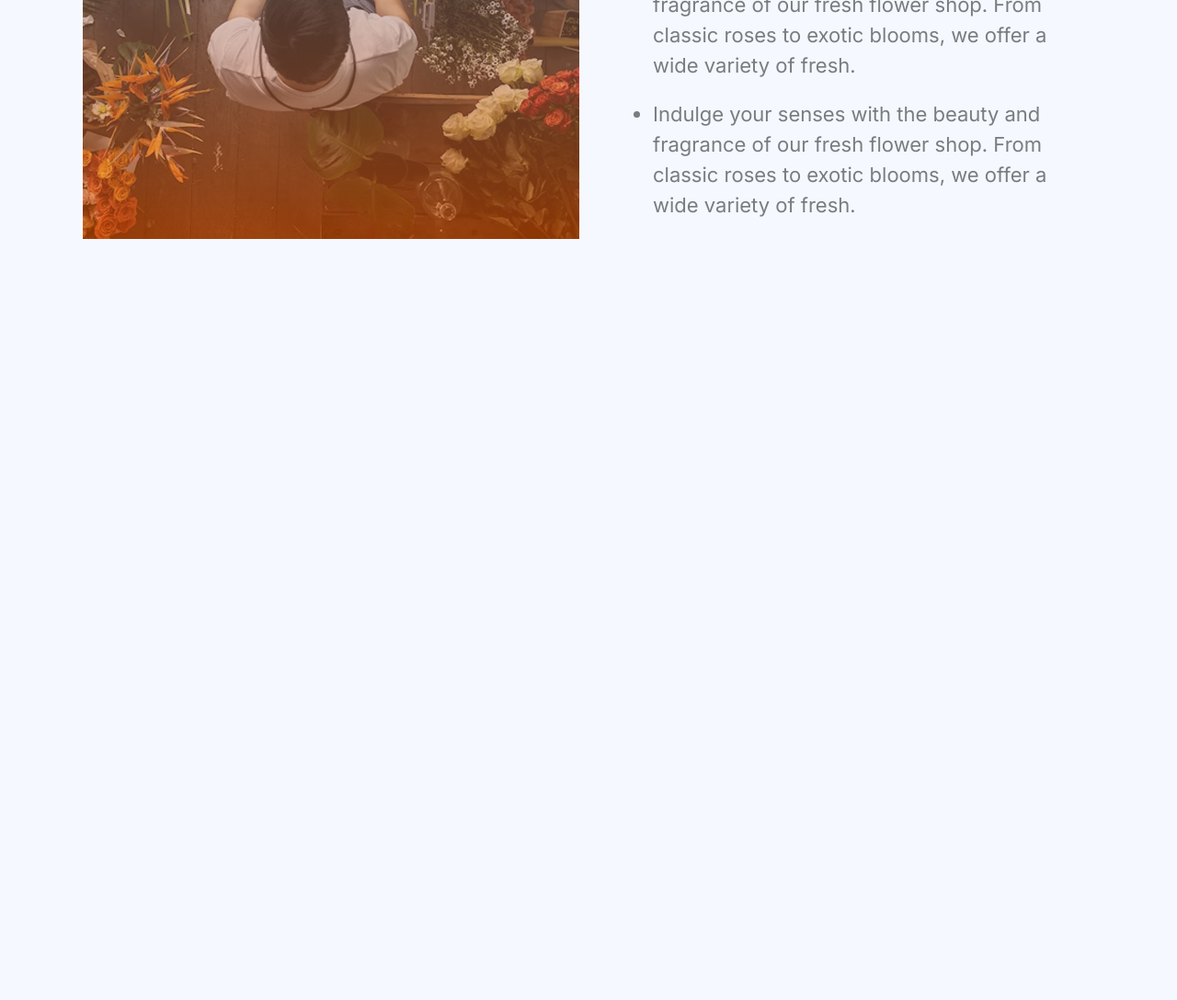
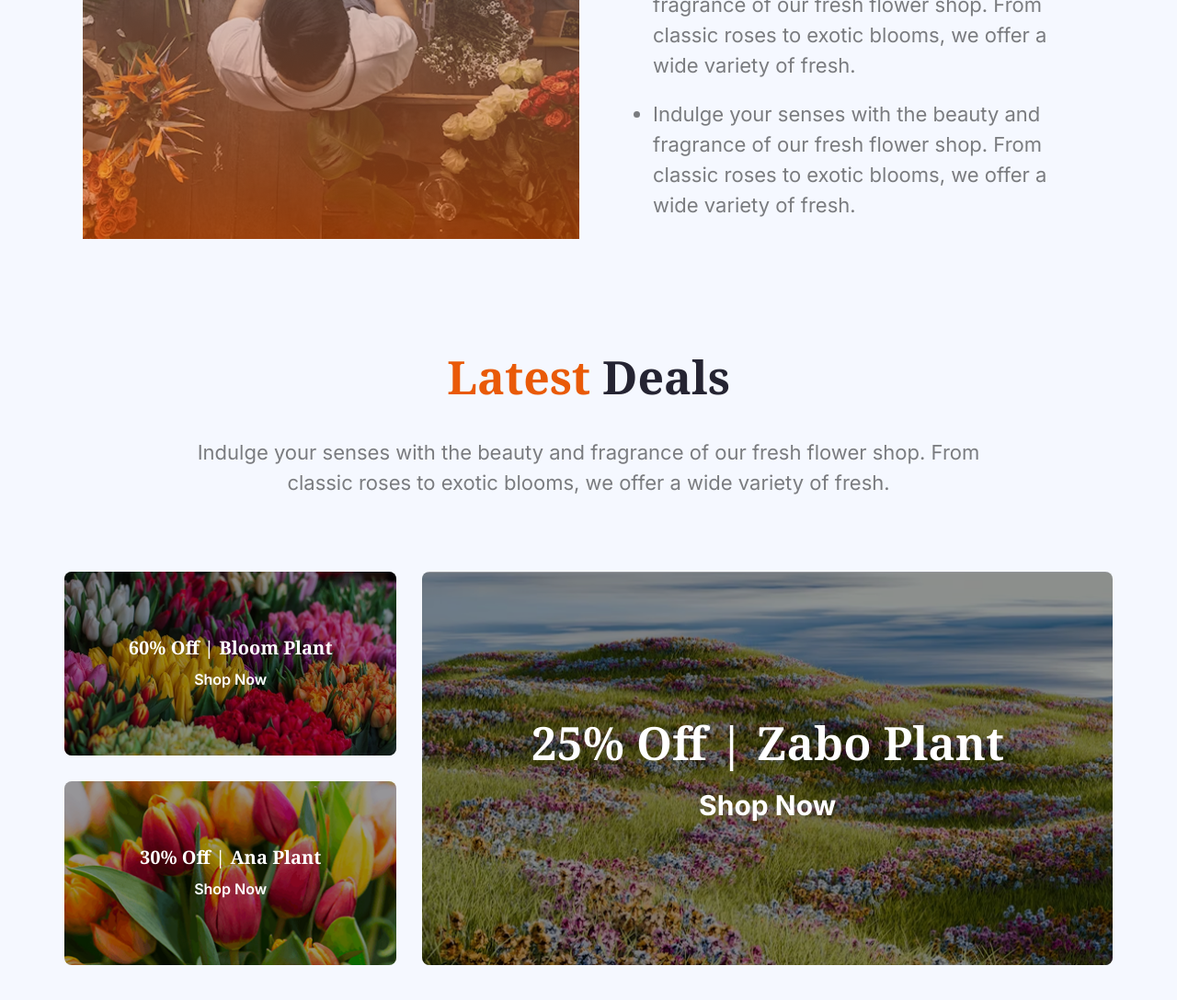
Before and after one commit to Saidulislam007/B12A02-Responsive-Flowers, a plain HTML site: page index.html in a window 1280 px wide. Shown: the part 2335-3423 px from the top of the page at 92% size. Before the commit the page ends 2595 px from the top, so only its background shows below. Drawn offline with Linux system fonts and the light colour scheme.

Commit message:
latest deals

```diff
--- a/index.html
+++ b/index.html
@@ -146,6 +146,40 @@
                 </ul>
             </div>
         </section>
+        <!--Latest  Deals-->
+
+        <section class="Latest-Deals-margin">
+            <div class="our-plants Latest-Deals">
+                <h1 class="our-plants-h"><span class="section-one-fresh-clr">Latest</span> Deals</h1>
+                <p class="our-plants-P">
+                    Indulge your senses with the beauty and fragrance of our fresh
+                    flower shop. From classic roses to exotic blooms, we offer a wide
+                    variety of fresh.
+                </p>
+            </div>
+            <div class="card-container">
+                <div class="promo-card" id="first-card">
+                    <div class="card-content">
+                        <h1>60% Off | Bloom Plant</h1>
+                        <a href="" class="shop-now">Shop Now</a>
+                    </div>
+                </div>
+
+                <div class="promo-card card-content-header" id="second-card">
+                    <div class="card-content">
+                        <h1 class="card-content-second">25% Off | Zabo Plant</h1>
+                        <a href="" class="shop-now card-content-shop card-content-shop-3 ">Shop Now</a>
+                    </div>
+                </div>
+
+                <div class="promo-card" id="third-card">
+                    <div class="card-content">
+                        <h1>30% Off | Ana Plant</h1>
+                        <a href="" class="shop-now">Shop Now</a>
+                    </div>
+                </div>
+            </div>
+        </section>
 
 
 
--- a/style.css
+++ b/style.css
@@ -273,3 +273,125 @@ nav {
     list-style-type: disc;
     padding-left: 20px;
 }
+
+/* --- Latest Deals Section --- */
+.Latest-Deals-margin {
+    margin-top: 120px;
+    margin-bottom: 120px;
+    padding: 0 20px;
+}
+
+.Latest-Deals {
+    width: 100%;
+    max-width: 1140px;
+    margin: 0 auto 40px;
+    padding: 0;
+    text-align: center;
+    display: flex;
+    flex-direction: column;
+    align-items: center;
+    justify-content: center;
+    gap: 16px;
+}
+
+.card-container {
+    display: grid;
+    grid-template-columns: repeat(3, 1fr);
+    grid-auto-rows: 200px;
+    gap: 28px;
+    min-height: 420px;
+    max-width: 1140px;
+    width: 100%;
+    margin: 0 auto;
+}
+
+.promo-card {
+    height: 100%;
+    position: relative;
+    background-size: cover;
+    background-position: center;
+    border-radius: 8px;
+    overflow: hidden;
+    display: flex;
+    justify-content: center;
+    align-items: center;
+    text-align: center;
+}
+
+.promo-card::before {
+    content: '';
+    position: absolute;
+    top: 0;
+    left: 0;
+    width: 100%;
+    height: 100%;
+    background-color: rgba(0, 0, 0, 0.4);
+    z-index: 1;
+}
+
+#first-card {
+    background-image: url("./assets/deal-bloom.png");
+    grid-column: 1;
+    grid-row: 1;
+}
+
+#second-card {
+    background-image: url("./assets/deal-zabo.png");
+    grid-column: 2 / span 2;
+    grid-row: 1 / span 2;
+    height: calc(2 * 200px + 28px);
+}
+
+#third-card {
+    background-image: url("./assets/deal-ana.png");
+    grid-column: 1;
+    grid-row: 2;
+}
+
+.card-content {
+    position: relative;
+    z-index: 2;
+    padding: 15px;
+}
+
+.card-content h1 {
+    color: rgb(255, 255, 255);
+    font-family: "Noto Serif", serif;
+    font-size: 20px;
+    font-weight: 700;
+    line-height: 1.2;
+    margin-bottom: 10px;
+}
+
+.card-content .card-content-second  {
+    font-size: 50px;
+    font-weight: 650;
+    line-height: 1.2;
+    margin-bottom: 20px;
+}
+
+.card-content .card-content-shop {
+    font-size: 18px;
+    font-weight: 700;
+    line-height: 1.2;
+}
+.card-content .card-content-shop-3{
+    font-size: 30px;
+
+}
+
+.shop-now {
+    color: rgb(255, 255, 255);
+    font-family: "Inter", sans-serif;
+    font-size: 16px;
+    font-weight: 600;
+    line-height: 1.2;
+    text-decoration: none;
+    display: inline-block;
+    transition: color 0.3s ease, transform 0.3s ease;
+}
+
+.shop-now:hover {
+    color: rgb(233, 90, 8);
+    transform: translateY(-2px);
+}
```
